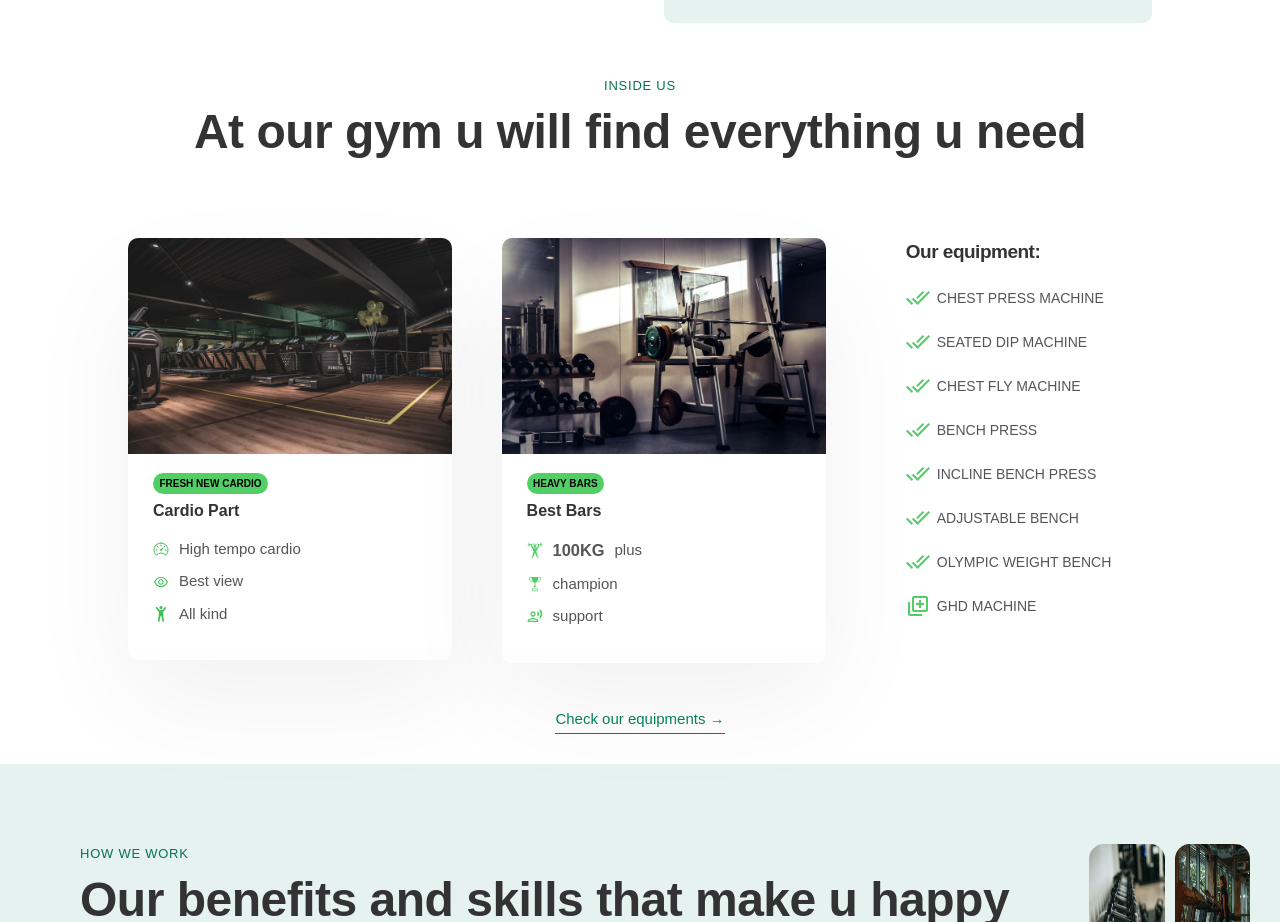
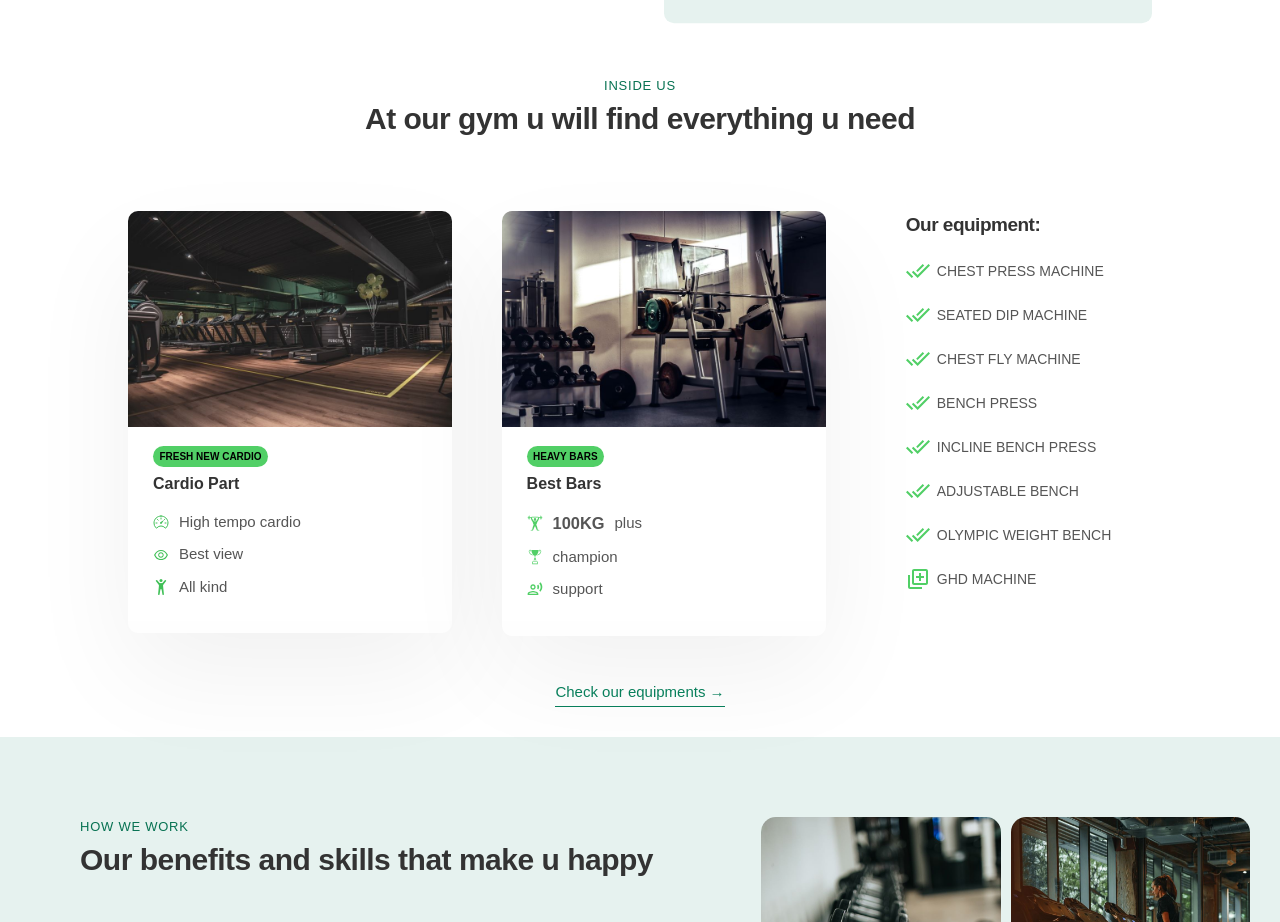
Before and after one commit to marriamdd/freshLime_gym, a React (Vite) app: page / in a window 1280 px wide. Shown: the part 2490-3412 px from the top of the page. Built offline with nearby package versions, Linux system fonts and the light colour scheme.

Commit message:
fix:style

```diff
--- a/src/components/SectionIntro.jsx
+++ b/src/components/SectionIntro.jsx
@@ -11,7 +11,7 @@
       </p>
       <h1
         style={{ letterSpacing: "-0.5px" }}
-        className="text-start text-[26px] md:text-nowrap lg:text-[48px] text-[#333] mb-[70px] font-[700]"
+        className="text-start text-[26px] md:text-nowrap lg:text-[30px]  text-[#333] mb-[70px] font-[700]"
       >
         {description}
       </h1>
--- a/src/components/insideUs/InsideUs.jsx
+++ b/src/components/insideUs/InsideUs.jsx
@@ -29,7 +29,7 @@
           </p>
           <h1
             style={{ letterSpacing: "-0.5px" }}
-            className="self-center text-center text-[26px] md:text-nowrap lg:text-[48px] text-[#333] mb-[70px] font-[700]"
+            className="self-center text-center text-[26px] md:text-nowrap lg:text-[30px] text-[#333] mb-[70px] font-[700]"
           >
             At our gym u will find everything u need
           </h1>
```
